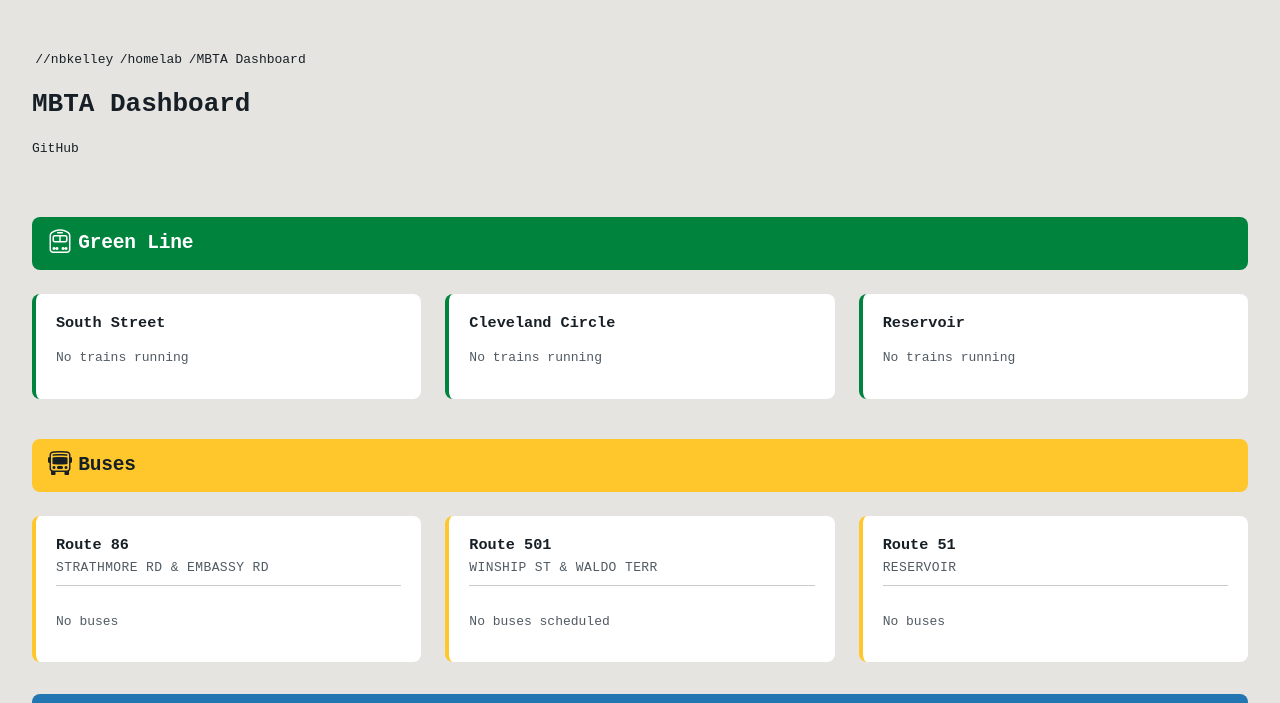
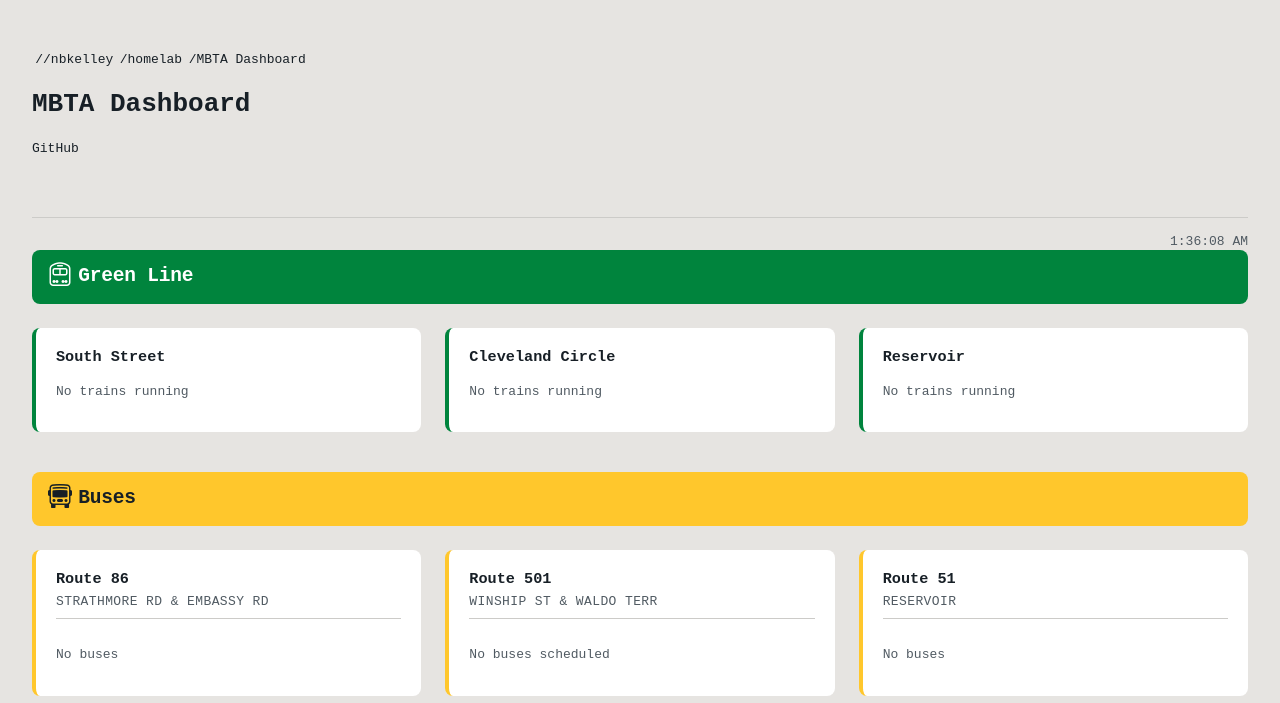
Before and after one commit to NK-Iluvatar/MBTADashboard, a website: page public/index.html in a window 1280 px wide. Shown: the top 703 px of the page. Drawn offline with nearby package versions, Linux system fonts and the light colour scheme; no server answers.

Commit message:
26-02-18-20-36

```diff
--- a/public/index.html
+++ b/public/index.html
@@ -8,6 +8,8 @@
 </head>
 <body>
     <div class="container">
+        <div>
+            <div>
                 <div class="path-nav">
                     <ol>
                         <li><a href="https://nbkelley.com/">//nbkelley </a></li>
@@ -17,6 +19,10 @@
                 </div>
                 <h1> MBTA Dashboard</h1>
                 <div class="terminal-nav"><a>GitHub</a></div>
+            </div>
+            <div id="timestamp" class="timestamp"></div>
+        </div>
+
 
     <!-- Green Line Section -->
         <div class="mode-header green">
--- a/public/styles.css
+++ b/public/styles.css
@@ -200,7 +200,6 @@ body {
 }
 
 .mode-header.bluebike h2 i {
-    margin-right: 8px;
 }
 
 /* ===== GRIDS - 3 COLUMNS EACH ===== */
```
Lines whose indentation alone changed are shown as unchanged.
